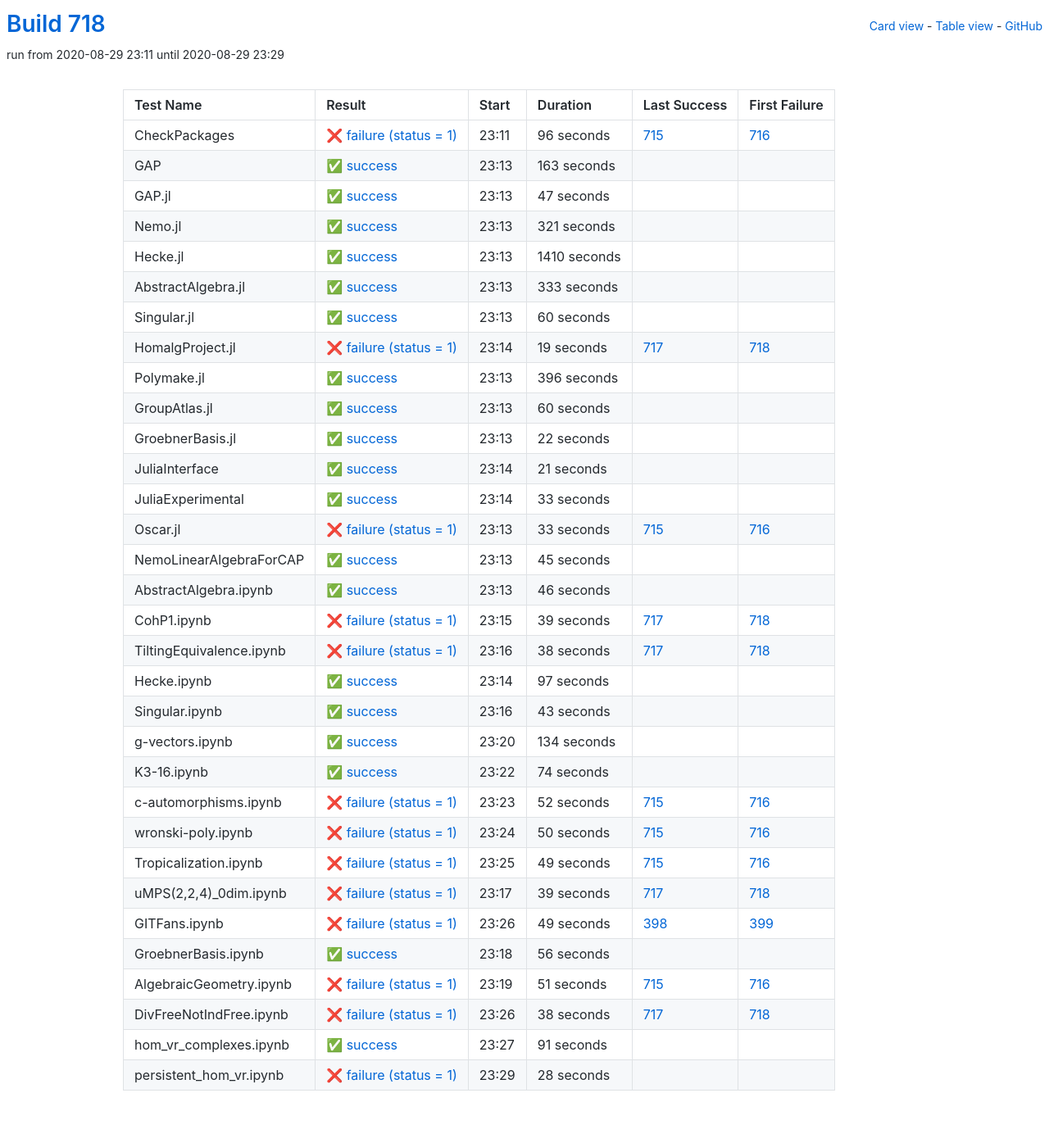
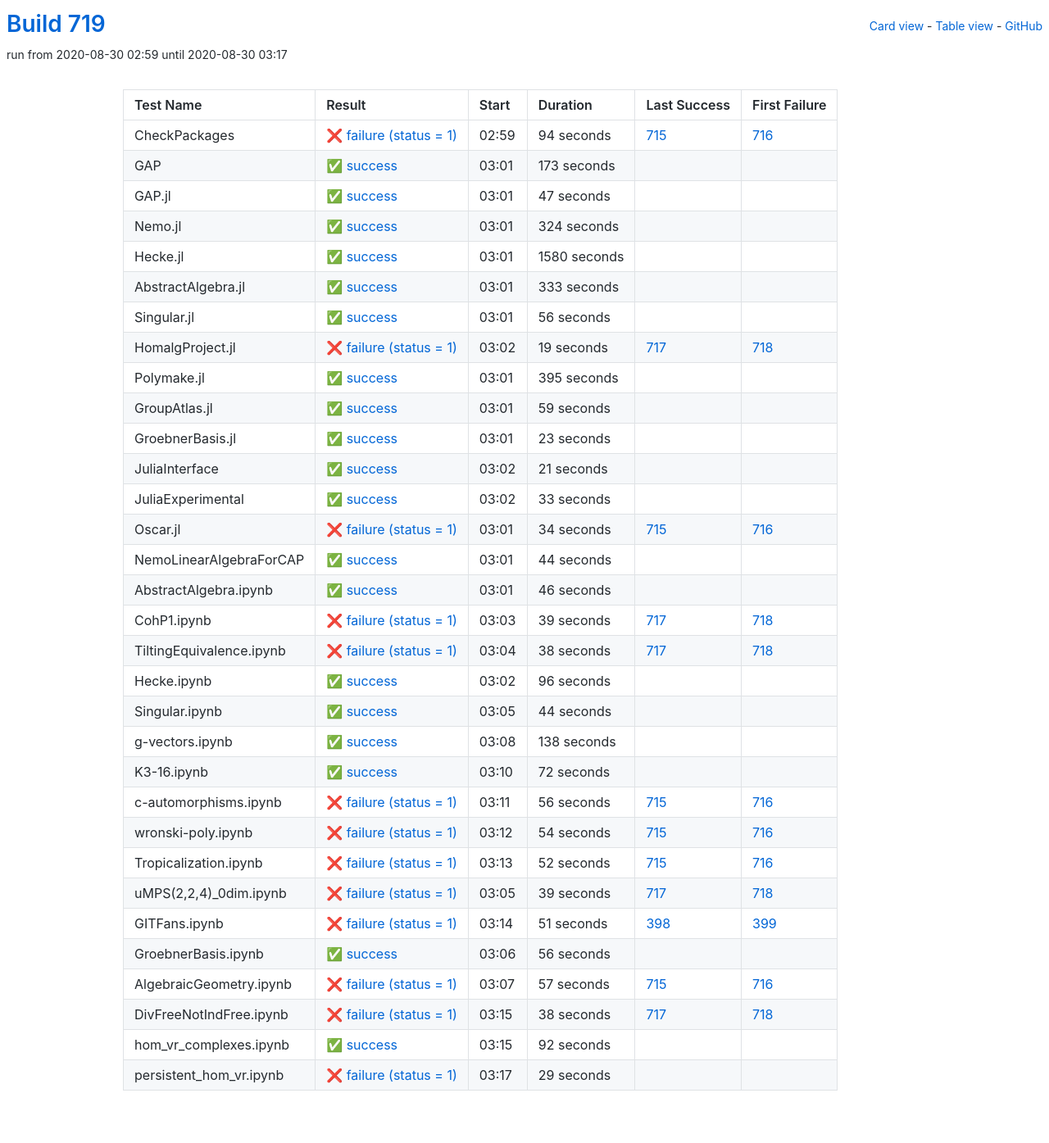
Before and after one commit to oscar-system/oscar-ci-status-stable, a Jekyll site: the page built from table.html, in a window 1280 px wide. Shown: the whole page at 82% size. Built offline with Jekyll 4.4.1, drawn with Linux system fonts in a browser that asks for light colours.

Commit message:
Build #719

```diff
--- a/_data/ci.yml
+++ b/_data/ci.yml
@@ -1,6 +1,6 @@
 ---
-build: 718
-build_url: https://oscarci.mathematik.uni-kl.de/job/oscar-stable/718/
+build: 719
+build_url: https://oscarci.mathematik.uni-kl.de/job/oscar-stable/719/
 job: oscar-stable
 organization: oscar-system
 repo: oscar-ci-status-stable
@@ -8,32 +8,32 @@ repourl: https://github.com/oscar-system/oscar-ci-status-stable
 tests:
 - name: CheckPackages
   id: checkpackages
-  log: https://oscarci.mathematik.uni-kl.de/job/oscar-stable/718/artifact/logs/build-718/CheckPackages.log
-  start: 2020-08-29 23:11
+  log: https://oscarci.mathematik.uni-kl.de/job/oscar-stable/719/artifact/logs/build-719/CheckPackages.log
+  start: 2020-08-30 02:59
   success: false
   exitcode: 1
   status: failure
-  duration: 96
+  duration: 94
   last_success: 715
   last_success_url: https://oscarci.mathematik.uni-kl.de/job/oscar-stable/715/
   first_failure: 716
   first_failure_url: https://oscarci.mathematik.uni-kl.de/job/oscar-stable/716/
 - name: GAP
   id: gap
-  log: https://oscarci.mathematik.uni-kl.de/job/oscar-stable/718/artifact/logs/build-718/GAP.log
-  start: 2020-08-29 23:13
+  log: https://oscarci.mathematik.uni-kl.de/job/oscar-stable/719/artifact/logs/build-719/GAP.log
+  start: 2020-08-30 03:01
   success: true
   exitcode: 0
   status: success
-  duration: 163
+  duration: 173
   last_success: false
   last_success_url:
   first_failure: false
   first_failure_url:
 - name: GAP.jl
   id: gap-jl
-  log: https://oscarci.mathematik.uni-kl.de/job/oscar-stable/718/artifact/logs/build-718/GAP.jl.log
-  start: 2020-08-29 23:13
+  log: https://oscarci.mathematik.uni-kl.de/job/oscar-stable/719/artifact/logs/build-719/GAP.jl.log
+  start: 2020-08-30 03:01
   success: true
   exitcode: 0
   status: success
@@ -44,32 +44,32 @@ tests:
   first_failure_url:
 - name: Nemo.jl
   id: nemo-jl
-  log: https://oscarci.mathematik.uni-kl.de/job/oscar-stable/718/artifact/logs/build-718/Nemo.jl.log
-  start: 2020-08-29 23:13
+  log: https://oscarci.mathematik.uni-kl.de/job/oscar-stable/719/artifact/logs/build-719/Nemo.jl.log
+  start: 2020-08-30 03:01
   success: true
   exitcode: 0
   status: success
-  duration: 321
+  duration: 324
   last_success: false
   last_success_url:
   first_failure: false
   first_failure_url:
 - name: Hecke.jl
   id: hecke-jl
-  log: https://oscarci.mathematik.uni-kl.de/job/oscar-stable/718/artifact/logs/build-718/Hecke.jl.log
-  start: 2020-08-29 23:13
+  log: https://oscarci.mathematik.uni-kl.de/job/oscar-stable/719/artifact/logs/build-719/Hecke.jl.log
+  start: 2020-08-30 03:01
   success: true
   exitcode: 0
   status: success
-  duration: 1410
+  duration: 1580
   last_success: false
   last_success_url:
   first_failure: false
   first_failure_url:
 - name: AbstractAlgebra.jl
   id: abstractalgebra-jl
-  log: https://oscarci.mathematik.uni-kl.de/job/oscar-stable/718/artifact/logs/build-718/AbstractAlgebra.jl.log
-  start: 2020-08-29 23:13
+  log: https://oscarci.mathematik.uni-kl.de/job/oscar-stable/719/artifact/logs/build-719/AbstractAlgebra.jl.log
+  start: 2020-08-30 03:01
   success: true
   exitcode: 0
   status: success
@@ -80,20 +80,20 @@ tests:
   first_failure_url:
 - name: Singular.jl
   id: singular-jl
-  log: https://oscarci.mathematik.uni-kl.de/job/oscar-stable/718/artifact/logs/build-718/Singular.jl.log
-  start: 2020-08-29 23:13
+  log: https://oscarci.mathematik.uni-kl.de/job/oscar-stable/719/artifact/logs/build-719/Singular.jl.log
+  start: 2020-08-30 03:01
   success: true
   exitcode: 0
   status: success
-  duration: 60
+  duration: 56
   last_success: false
   last_success_url:
   first_failure: false
   first_failure_url:
 - name: HomalgProject.jl
   id: homalgproject-jl
-  log: https://oscarci.mathematik.uni-kl.de/job/oscar-stable/718/artifact/logs/build-718/HomalgProject.jl.log
-  start: 2020-08-29 23:14
+  log: https://oscarci.mathematik.uni-kl.de/job/oscar-stable/719/artifact/logs/build-719/HomalgProject.jl.log
+  start: 2020-08-30 03:02
   success: false
   exitcode: 1
   status: failure
@@ -104,44 +104,44 @@ tests:
   first_failure_url: https://oscarci.mathematik.uni-kl.de/job/oscar-stable/718/
 - name: Polymake.jl
   id: polymake-jl
-  log: https://oscarci.mathematik.uni-kl.de/job/oscar-stable/718/artifact/logs/build-718/Polymake.jl.log
-  start: 2020-08-29 23:13
+  log: https://oscarci.mathematik.uni-kl.de/job/oscar-stable/719/artifact/logs/build-719/Polymake.jl.log
+  start: 2020-08-30 03:01
   success: true
   exitcode: 0
   status: success
-  duration: 396
+  duration: 395
   last_success: false
   last_success_url:
   first_failure: false
   first_failure_url:
 - name: GroupAtlas.jl
   id: groupatlas-jl
-  log: https://oscarci.mathematik.uni-kl.de/job/oscar-stable/718/artifact/logs/build-718/GroupAtlas.jl.log
-  start: 2020-08-29 23:13
+  log: https://oscarci.mathematik.uni-kl.de/job/oscar-stable/719/artifact/logs/build-719/GroupAtlas.jl.log
+  start: 2020-08-30 03:01
   success: true
   exitcode: 0
   status: success
-  duration: 60
+  duration: 59
   last_success: false
   last_success_url:
   first_failure: false
   first_failure_url:
 - name: GroebnerBasis.jl
   id: groebnerbasis-jl
-  log: https://oscarci.mathematik.uni-kl.de/job/oscar-stable/718/artifact/logs/build-718/GroebnerBasis.jl.log
-  start: 2020-08-29 23:13
+  log: https://oscarci.mathematik.uni-kl.de/job/oscar-stable/719/artifact/logs/build-719/GroebnerBasis.jl.log
+  start: 2020-08-30 03:01
   success: true
   exitcode: 0
   status: success
-  duration: 22
+  duration: 23
   last_success: false
   last_success_url:
   first_failure: false
   first_failure_url:
 - name: JuliaInterface
   id: juliainterface
-  log: https://oscarci.mathematik.uni-kl.de/job/oscar-stable/718/artifact/logs/build-718/JuliaInterface.log
-  start: 2020-08-29 23:14
+  log: https://oscarci.mathematik.uni-kl.de/job/oscar-stable/719/artifact/logs/build-719/JuliaInterface.log
+  start: 2020-08-30 03:02
   success: true
   exitcode: 0
   status: success
@@ -152,8 +152,8 @@ tests:
   first_failure_url:
 - name: JuliaExperimental
   id: juliaexperimental
-  log: https://oscarci.mathematik.uni-kl.de/job/oscar-stable/718/artifact/logs/build-718/JuliaExperimental.log
-  start: 2020-08-29 23:14
+  log: https://oscarci.mathematik.uni-kl.de/job/oscar-stable/719/artifact/logs/build-719/JuliaExperimental.log
+  start: 2020-08-30 03:02
   success: true
   exitcode: 0
   status: success
@@ -164,32 +164,32 @@ tests:
   first_failure_url:
 - name: Oscar.jl
   id: oscar-jl
-  log: https://oscarci.mathematik.uni-kl.de/job/oscar-stable/718/artifact/logs/build-718/Oscar.jl.log
-  start: 2020-08-29 23:13
+  log: https://oscarci.mathematik.uni-kl.de/job/oscar-stable/719/artifact/logs/build-719/Oscar.jl.log
+  start: 2020-08-30 03:01
   success: false
   exitcode: 1
   status: failure
-  duration: 33
+  duration: 34
   last_success: 715
   last_success_url: https://oscarci.mathematik.uni-kl.de/job/oscar-stable/715/
   first_failure: 716
   first_failure_url: https://oscarci.mathematik.uni-kl.de/job/oscar-stable/716/
 - name: NemoLinearAlgebraForCAP
   id: nemolinearalgebraforcap
-  log: https://oscarci.mathematik.uni-kl.de/job/oscar-stable/718/artifact/logs/build-718/NemoLinearAlgebraForCAP.log
-  start: 2020-08-29 23:13
+  log: https://oscarci.mathematik.uni-kl.de/job/oscar-stable/719/artifact/logs/build-719/NemoLinearAlgebraForCAP.log
+  start: 2020-08-30 03:01
   success: true
   exitcode: 0
   status: success
-  duration: 45
+  duration: 44
   last_success: false
   last_success_url:
   first_failure: false
   first_failure_url:
 - name: AbstractAlgebra.ipynb
   id: abstractalgebra-ipynb
-  log: https://oscarci.mathematik.uni-kl.de/job/oscar-stable/718/artifact/logs/build-718/AbstractAlgebra.ipynb.log
-  start: 2020-08-29 23:13
+  log: https://oscarci.mathematik.uni-kl.de/job/oscar-stable/719/artifact/logs/build-719/AbstractAlgebra.ipynb.log
+  start: 2020-08-30 03:01
   success: true
   exitcode: 0
   status: success
@@ -200,8 +200,8 @@ tests:
   first_failure_url:
 - name: CohP1.ipynb
   id: cohp1-ipynb
-  log: https://oscarci.mathematik.uni-kl.de/job/oscar-stable/718/artifact/logs/build-718/CohP1.ipynb.log
-  start: 2020-08-29 23:15
+  log: https://oscarci.mathematik.uni-kl.de/job/oscar-stable/719/artifact/logs/build-719/CohP1.ipynb.log
+  start: 2020-08-30 03:03
   success: false
   exitcode: 1
   status: failure
@@ -212,8 +212,8 @@ tests:
   first_failure_url: https://oscarci.mathematik.uni-kl.de/job/oscar-stable/718/
 - name: TiltingEquivalence.ipynb
   id: tiltingequivalence-ipynb
-  log: https://oscarci.mathematik.uni-kl.de/job/oscar-stable/718/artifact/logs/build-718/TiltingEquivalence.ipynb.log
-  start: 2020-08-29 23:16
+  log: https://oscarci.mathematik.uni-kl.de/job/oscar-stable/719/artifact/logs/build-719/TiltingEquivalence.ipynb.log
+  start: 2020-08-30 03:04
   success: false
   exitcode: 1
   status: failure
@@ -224,56 +224,80 @@ tests:
   first_failure_url: https://oscarci.mathematik.uni-kl.de/job/oscar-stable/718/
 - name: Hecke.ipynb
   id: hecke-ipynb
-  log: https://oscarci.mathematik.uni-kl.de/job/oscar-stable/718/artifact/logs/build-718/Hecke.ipynb.log
-  start: 2020-08-29 23:14
+  log: https://oscarci.mathematik.uni-kl.de/job/oscar-stable/719/artifact/logs/build-719/Hecke.ipynb.log
+  start: 2020-08-30 03:02
   success: true
   exitcode: 0
   status: success
-  duration: 97
+  duration: 96
   last_success: false
   last_success_url:
   first_failure: false
   first_failure_url:
 - name: Singular.ipynb
   id: singular-ipynb
-  log: https://oscarci.mathematik.uni-kl.de/job/oscar-stable/718/artifact/logs/build-718/Singular.ipynb.log
-  start: 2020-08-29 23:16
+  log: https://oscarci.mathematik.uni-kl.de/job/oscar-stable/719/artifact/logs/build-719/Singular.ipynb.log
+  start: 2020-08-30 03:05
   success: true
   exitcode: 0
   status: success
-  duration: 43
+  duration: 44
   last_success: false
   last_success_url:
   first_failure: false
   first_failure_url:
 - name: g-vectors.ipynb
   id: g-vectors-ipynb
-  log: https://oscarci.mathematik.uni-kl.de/job/oscar-stable/718/artifact/logs/build-718/g-vectors.ipynb.log
-  start: 2020-08-29 23:20
+  log: https://oscarci.mathematik.uni-kl.de/job/oscar-stable/719/artifact/logs/build-719/g-vectors.ipynb.log
+  start: 2020-08-30 03:08
   success: true
   exitcode: 0
   status: success
-  duration: 134
+  duration: 138
   last_success: false
   last_success_url:
   first_failure: false
   first_failure_url:
 - name: K3-16.ipynb
   id: k3-16-ipynb
-  log: https://oscarci.mathematik.uni-kl.de/job/oscar-stable/718/artifact/logs/build-718/K3-16.ipynb.log
-  start: 2020-08-29 23:22
+  log: https://oscarci.mathematik.uni-kl.de/job/oscar-stable/719/artifact/logs/build-719/K3-16.ipynb.log
+  start: 2020-08-30 03:10
   success: true
   exitcode: 0
   status: success
-  duration: 74
+  duration: 72
   last_success: false
   last_success_url:
   first_failure: false
   first_failure_url:
 - name: c-automorphisms.ipynb
   id: c-automorphisms-ipynb
-  log: https://oscarci.mathematik.uni-kl.de/job/oscar-stable/718/artifact/logs/build-718/c-automorphisms.ipynb.log
-  start: 2020-08-29 23:23
+  log: https://oscarci.mathematik.uni-kl.de/job/oscar-stable/719/artifact/logs/build-719/c-automorphisms.ipynb.log
+  start: 2020-08-30 03:11
+  success: false
+  exitcode: 1
+  status: failure
+  duration: 56
+  last_success: 715
+  last_success_url: https://oscarci.mathematik.uni-kl.de/job/oscar-stable/715/
+  first_failure: 716
+  first_failure_url: https://oscarci.mathematik.uni-kl.de/job/oscar-stable/716/
+- name: wronski-poly.ipynb
+  id: wronski-poly-ipynb
+  log: https://oscarci.mathematik.uni-kl.de/job/oscar-stable/719/artifact/logs/build-719/wronski-poly.ipynb.log
+  start: 2020-08-30 03:12
+  success: false
+  exitcode: 1
+  status: failure
+  duration: 54
+  last_success: 715
+  last_success_url: https://oscarci.mathematik.uni-kl.de/job/oscar-stable/715/
+  first_failure: 716
+  first_failure_url: https://oscarci.mathematik.uni-kl.de/job/oscar-stable/716/
+- name: Tropicalization.ipynb
+  id: tropicalization-ipynb
+  log: https://oscarci.mathematik.uni-kl.de/job/oscar-stable/719/artifact/logs/build-719/Tropicalization.ipynb.log
+  start: 2020-08-30 03:13
   success: false
   exitcode: 1
   status: failure
@@ -282,34 +306,10 @@ tests:
   last_success_url: https://oscarci.mathematik.uni-kl.de/job/oscar-stable/715/
   first_failure: 716
   first_failure_url: https://oscarci.mathematik.uni-kl.de/job/oscar-stable/716/
-- name: wronski-poly.ipynb
-  id: wronski-poly-ipynb
-  log: https://oscarci.mathematik.uni-kl.de/job/oscar-stable/718/artifact/logs/build-718/wronski-poly.ipynb.log
-  start: 2020-08-29 23:24
-  success: false
-  exitcode: 1
-  status: failure
-  duration: 50
-  last_success: 715
-  last_success_url: https://oscarci.mathematik.uni-kl.de/job/oscar-stable/715/
-  first_failure: 716
-  first_failure_url: https://oscarci.mathematik.uni-kl.de/job/oscar-stable/716/
-- name: Tropicalization.ipynb
-  id: tropicalization-ipynb
-  log: https://oscarci.mathematik.uni-kl.de/job/oscar-stable/718/artifact/logs/build-718/Tropicalization.ipynb.log
-  start: 2020-08-29 23:25
-  success: false
-  exitcode: 1
-  status: failure
-  duration: 49
-  last_success: 715
-  last_success_url: https://oscarci.mathematik.uni-kl.de/job/oscar-stable/715/
-  first_failure: 716
-  first_failure_url: https://oscarci.mathematik.uni-kl.de/job/oscar-stable/716/
 - name: uMPS(2,2,4)_0dim.ipynb
   id: umps-2-2-4-0dim-ipynb
-  log: https://oscarci.mathematik.uni-kl.de/job/oscar-stable/718/artifact/logs/build-718/uMPS-2-2-4-_0dim.ipynb.log
-  start: 2020-08-29 23:17
+  log: https://oscarci.mathematik.uni-kl.de/job/oscar-stable/719/artifact/logs/build-719/uMPS-2-2-4-_0dim.ipynb.log
+  start: 2020-08-30 03:05
   success: false
   exitcode: 1
   status: failure
@@ -320,20 +320,20 @@ tests:
   first_failure_url: https://oscarci.mathematik.uni-kl.de/job/oscar-stable/718/
 - name: GITFans.ipynb
   id: gitfans-ipynb
-  log: https://oscarci.mathematik.uni-kl.de/job/oscar-stable/718/artifact/logs/build-718/GITFans.ipynb.log
-  start: 2020-08-29 23:26
+  log: https://oscarci.mathematik.uni-kl.de/job/oscar-stable/719/artifact/logs/build-719/GITFans.ipynb.log
+  start: 2020-08-30 03:14
   success: false
   exitcode: 1
   status: failure
-  duration: 49
+  duration: 51
   last_success: 398
   last_success_url: https://oscarci.mathematik.uni-kl.de/job/oscar-stable/398/
   first_failure: 399
   first_failure_url: https://oscarci.mathematik.uni-kl.de/job/oscar-stable/399/
 - name: GroebnerBasis.ipynb
   id: groebnerbasis-ipynb
-  log: https://oscarci.mathematik.uni-kl.de/job/oscar-stable/718/artifact/logs/build-718/GroebnerBasis.ipynb.log
-  start: 2020-08-29 23:18
+  log: https://oscarci.mathematik.uni-kl.de/job/oscar-stable/719/artifact/logs/build-719/GroebnerBasis.ipynb.log
+  start: 2020-08-30 03:06
   success: true
   exitcode: 0
   status: success
@@ -344,20 +344,20 @@ tests:
   first_failure_url:
 - name: AlgebraicGeometry.ipynb
   id: algebraicgeometry-ipynb
-  log: https://oscarci.mathematik.uni-kl.de/job/oscar-stable/718/artifact/logs/build-718/AlgebraicGeometry.ipynb.log
-  start: 2020-08-29 23:19
+  log: https://oscarci.mathematik.uni-kl.de/job/oscar-stable/719/artifact/logs/build-719/AlgebraicGeometry.ipynb.log
+  start: 2020-08-30 03:07
   success: false
   exitcode: 1
   status: failure
-  duration: 51
+  duration: 57
   last_success: 715
   last_success_url: https://oscarci.mathematik.uni-kl.de/job/oscar-stable/715/
   first_failure: 716
   first_failure_url: https://oscarci.mathematik.uni-kl.de/job/oscar-stable/716/
 - name: DivFreeNotIndFree.ipynb
   id: divfreenotindfree-ipynb
-  log: https://oscarci.mathematik.uni-kl.de/job/oscar-stable/718/artifact/logs/build-718/DivFreeNotIndFree.ipynb.log
-  start: 2020-08-29 23:26
+  log: https://oscarci.mathematik.uni-kl.de/job/oscar-stable/719/artifact/logs/build-719/DivFreeNotIndFree.ipynb.log
+  start: 2020-08-30 03:15
   success: false
   exitcode: 1
   status: failure
@@ -368,24 +368,24 @@ tests:
   first_failure_url: https://oscarci.mathematik.uni-kl.de/job/oscar-stable/718/
 - name: hom_vr_complexes.ipynb
   id: hom-vr-complexes-ipynb
-  log: https://oscarci.mathematik.uni-kl.de/job/oscar-stable/718/artifact/logs/build-718/hom_vr_complexes.ipynb.log
-  start: 2020-08-29 23:27
+  log: https://oscarci.mathematik.uni-kl.de/job/oscar-stable/719/artifact/logs/build-719/hom_vr_complexes.ipynb.log
+  start: 2020-08-30 03:15
   success: true
   exitcode: 0
   status: success
-  duration: 91
+  duration: 92
   last_success: false
   last_success_url:
   first_failure: false
   first_failure_url:
 - name: persistent_hom_vr.ipynb
   id: persistent-hom-vr-ipynb
-  log: https://oscarci.mathematik.uni-kl.de/job/oscar-stable/718/artifact/logs/build-718/persistent_hom_vr.ipynb.log
-  start: 2020-08-29 23:29
+  log: https://oscarci.mathematik.uni-kl.de/job/oscar-stable/719/artifact/logs/build-719/persistent_hom_vr.ipynb.log
+  start: 2020-08-30 03:17
   success: false
   exitcode: 1
   status: failure
-  duration: 28
+  duration: 29
   last_success: false
   last_success_url:
   first_failure: false
```
Also changed, not shown: README.md.
